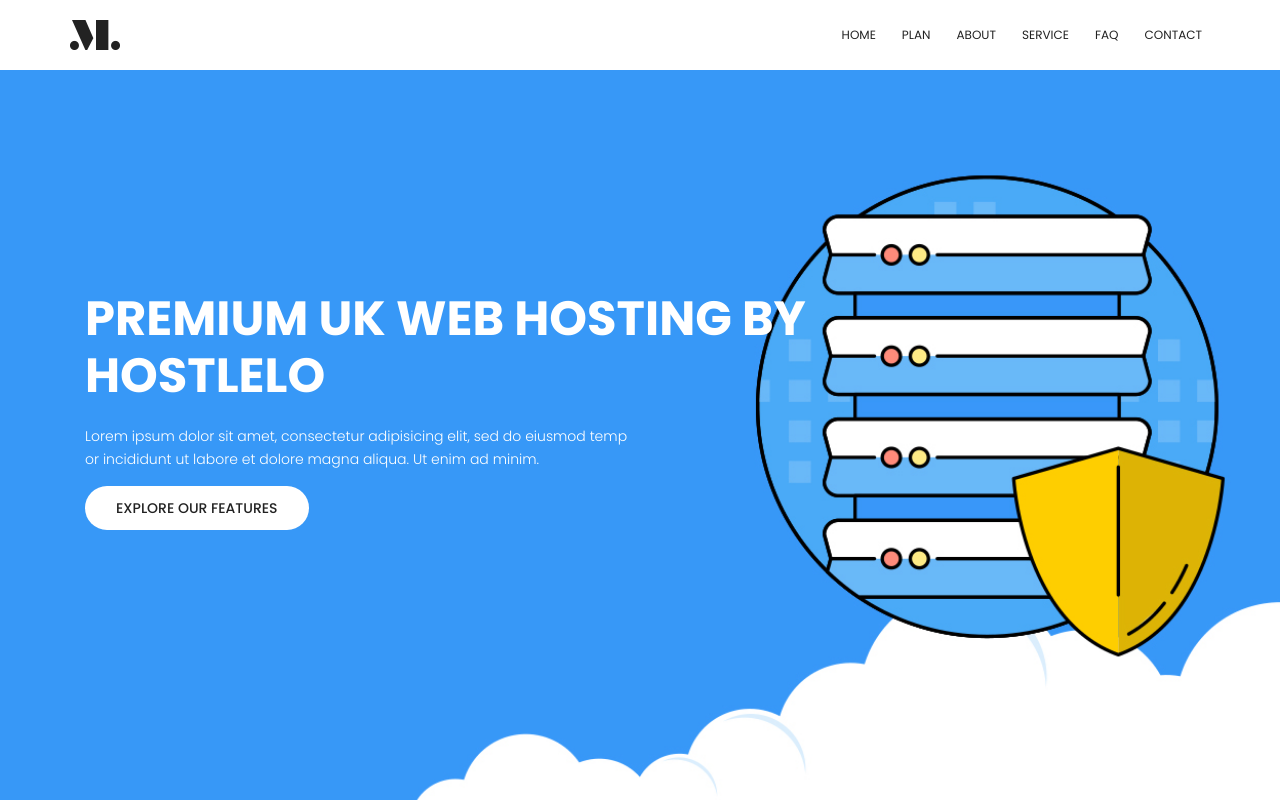
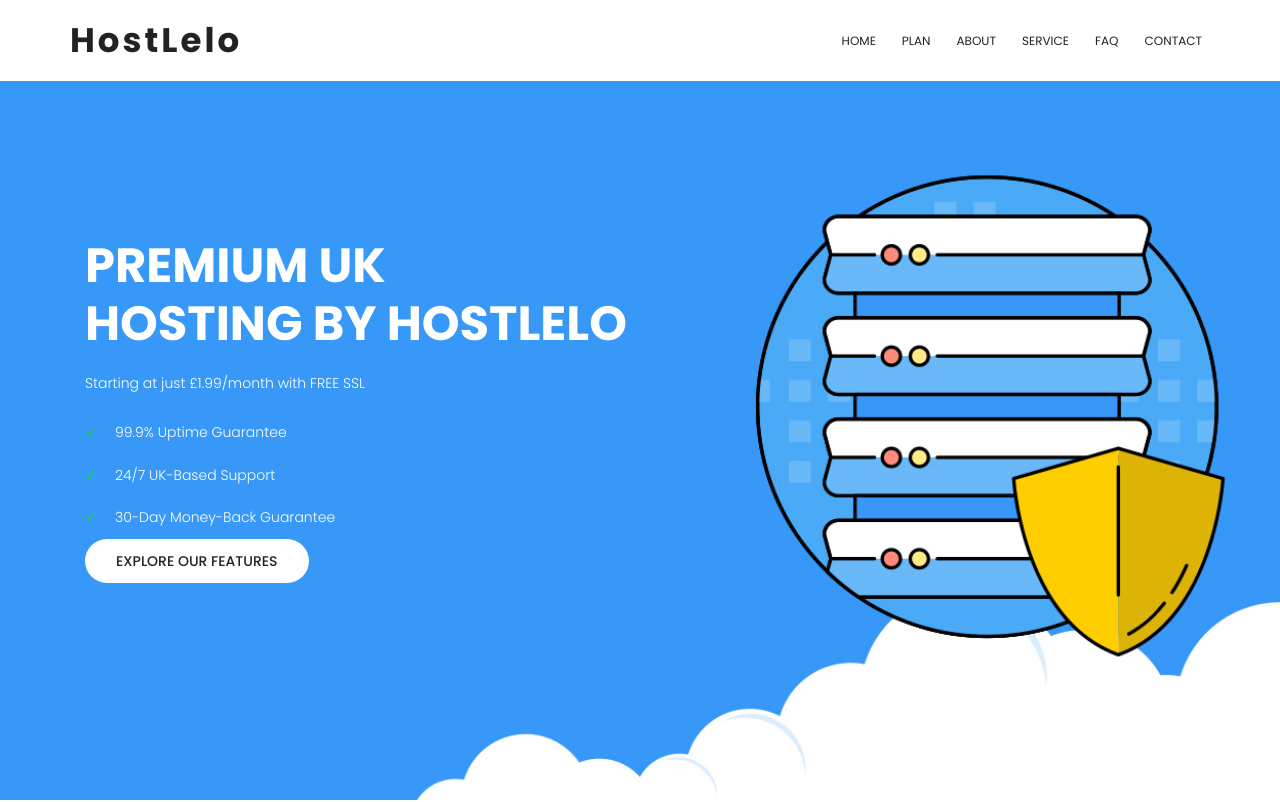
Before and after one commit to Zaheer-zk/hostLelo-hosting, a plain HTML site: page index.html in a window 1280 px wide. Shown: the top 802 px of the page. Drawn offline with nearby package versions, Linux system fonts and the light colour scheme; some packages are replaced by stand-ins of ours.

Commit message:
Added name changes

```diff
--- /dev/null
+++ b/index.css
@@ -0,0 +1,18 @@
+.guarantees {
+  list-style: none;
+  padding: 0;
+}
+
+.guarantees li {
+  padding: 10px 0;
+  padding-left: 30px;
+  position: relative;
+  color: #fff;
+}
+
+.guarantees li:before {
+  content: '✓';
+  position: absolute;
+  left: 0;
+  color: #0de21c;
+}
--- a/index.html
+++ b/index.html
@@ -34,13 +34,14 @@
     <link rel="stylesheet" href="css/animate.min.css" />
     <link rel="stylesheet" href="css/owl.carousel.css" />
     <link rel="stylesheet" href="css/main.css" />
+    <link rel="stylesheet" href="index.css" />
   </head>
   <body>
     <header id="header" id="home">
       <div class="container main-menu">
         <div class="row align-items-center justify-content-between d-flex">
           <div id="logo">
-            <a href="index.html"><img src="img/logo.png" alt="" title="" /></a>
+            <h1>HostLelo</h1>
           </div>
           <nav id="nav-menu-container">
             <ul class="nav-menu">
@@ -65,12 +66,18 @@
           class="row fullscreen d-flex align-items-center justify-content-start"
         >
           <div class="banner-content col-lg-8 col-md-12">
-            <h1 class="text-uppercase">Premium UK Web Hosting by HostLelo</h1>
-            <p class="text-white">
-              Lorem ipsum dolor sit amet, consectetur adipisicing elit, sed do
-              eiusmod temp <br />
-              or incididunt ut labore et dolore magna aliqua. Ut enim ad minim.
-            </p>
+            <h1 class="text-uppercase">
+              Premium UK <br />
+              Hosting by HostLelo <br />
+            </h1>
+            <p class="text-white">Starting at just £1.99/month with FREE SSL</p>
+
+            <ul class="guarantees">
+              <li>99.9% Uptime Guarantee</li>
+              <li>24/7 UK-Based Support</li>
+              <li>30-Day Money-Back Guarantee</li>
+            </ul>
+
             <a href="#" class="primary-btn header-btn text-uppercase"
               >Explore Our Features</a
             >
@@ -616,10 +623,6 @@
       crossorigin="anonymous"
     ></script>
     <script src="js/vendor/bootstrap.min.js"></script>
-    <script
-      type="text/javascript"
-      src="https://maps.googleapis.com/maps/api/js?key=AIzaSyBhOdIF3Y9382fqJYt5I_sswSrEw5eihAA"
-    ></script>
     <script src="js/easing.min.js"></script>
     <script src="js/hoverIntent.js"></script>
     <script src="js/superfish.min.js"></script>
```
